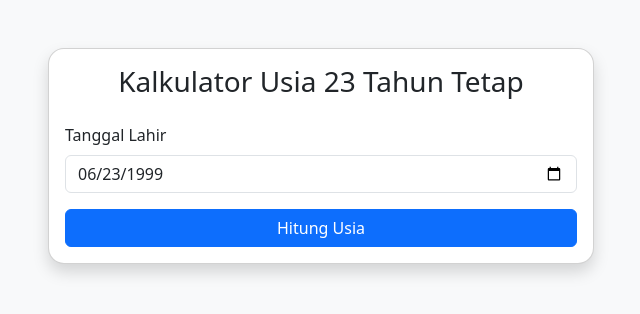
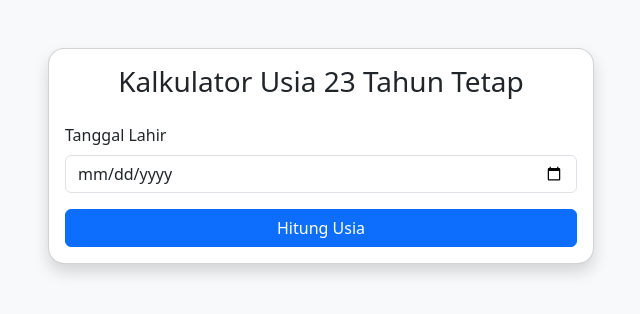
Before and after one commit to el-thobhy/Tes23, a plain HTML site: page index.html in a window 1280 px wide. Shown: the full height of the page, 319-959 px from the left. Drawn offline with nearby package versions, Linux system fonts and the light colour scheme.

Commit message:
Update index.html

```diff
--- a/index.html
+++ b/index.html
@@ -19,7 +19,7 @@
 
             <div class="mb-3">
               <label for="birthdate" class="form-label">Tanggal Lahir</label>
-              <input type="date" id="birthdate" class="form-control" value="1999-06-23">
+              <input type="date" id="birthdate" class="form-control" value="">
             </div>
 
             <div class="d-grid">
```
